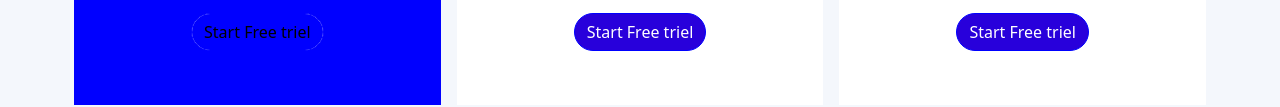
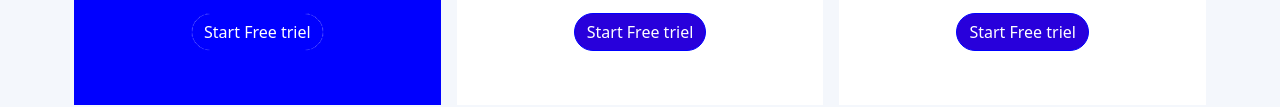
Before and after one commit to JA-Dulal/Lfwf-Template-Class-25, a plain HTML site: page index.html in a window 1280 px wide. In both pictures the pointer is over the link 257 px from the left and 604 px from the top of the page. Shown: the part 572-679 px from the top of the page. Drawn offline with nearby package versions, Linux system fonts and the light colour scheme.

Commit message:
Update style.css

```diff
--- a/style.css
+++ b/style.css
@@ -138,7 +138,9 @@ color: #fff;
     color: black;
 
 }
-
+.afterrr:hover{
+    color: #fff !important;
+}
 
 
 /*=========banner-section=============*/
```
